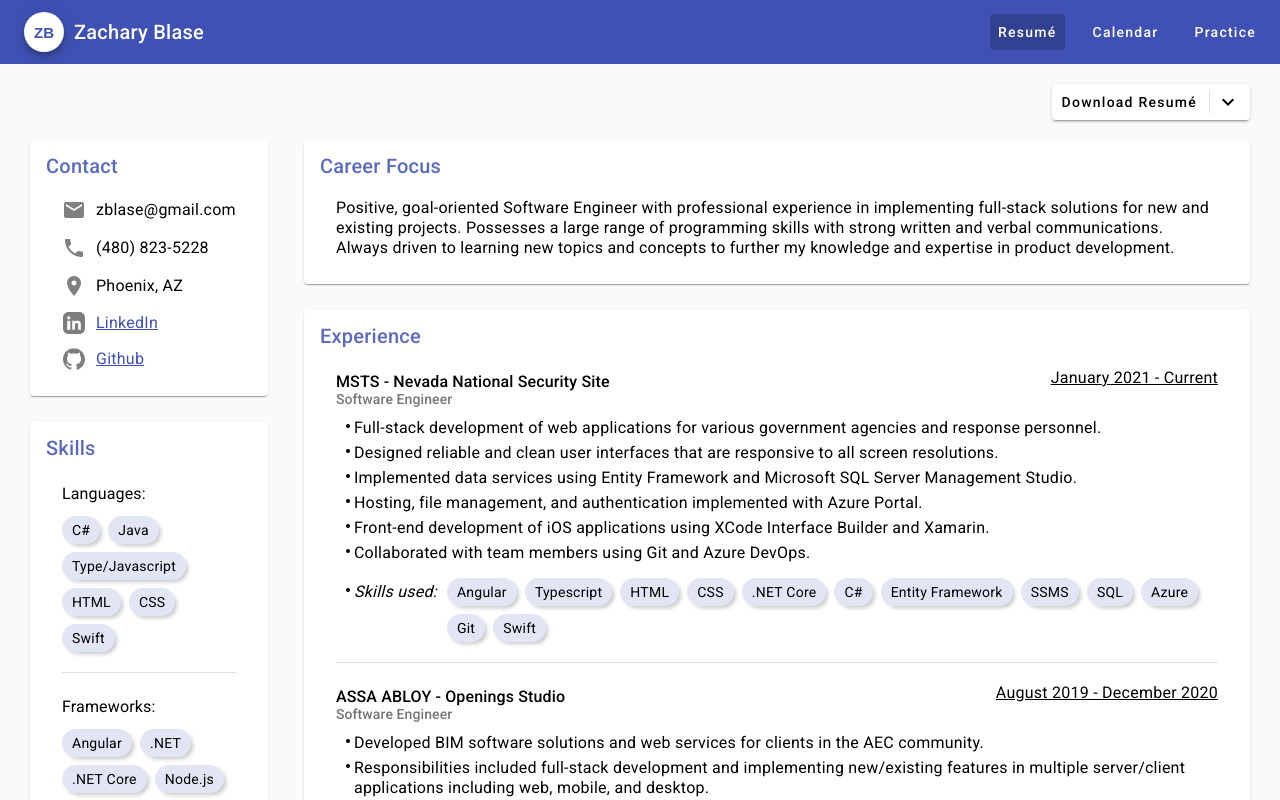
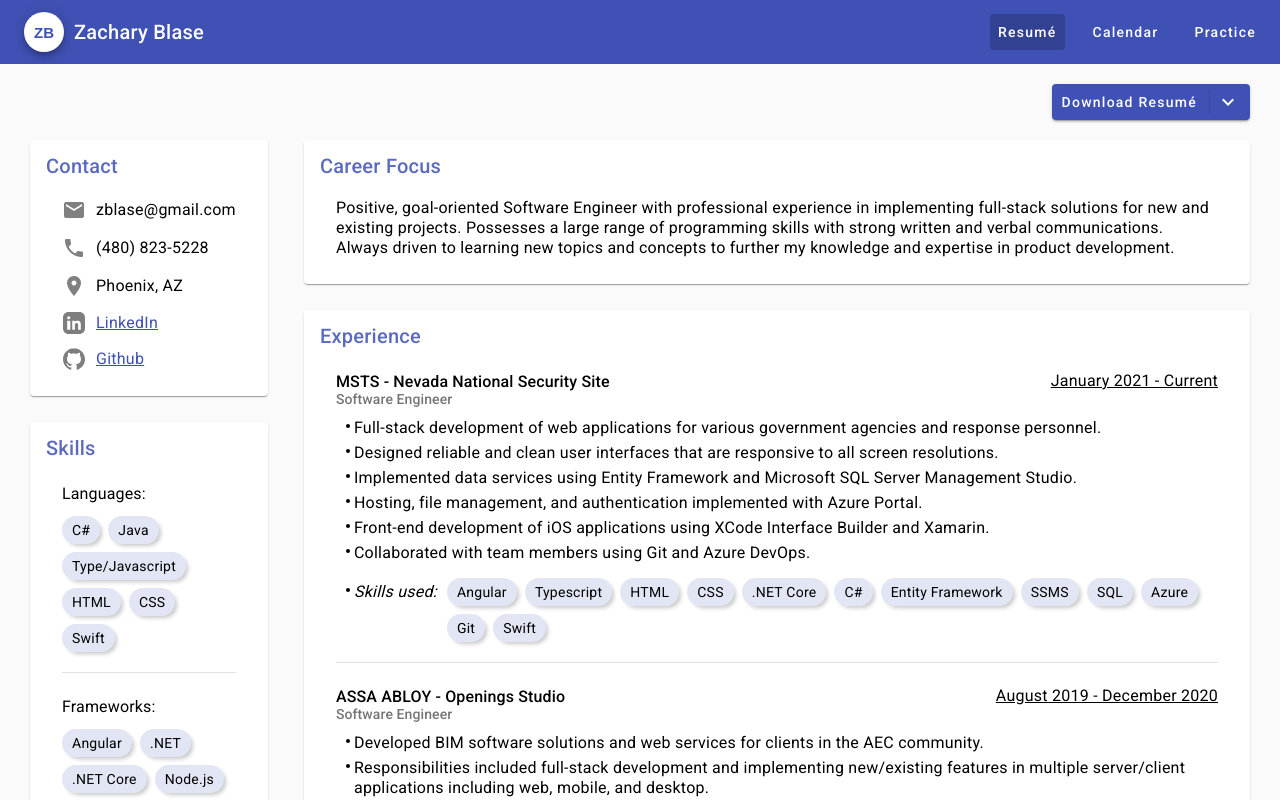
Before and after one commit to zblase/ZackPortfolioClient, an Angular app: page /home in a window 1280 px wide. Built offline with nearby package versions, Linux system fonts and the light colour scheme.

Commit message:
fixed calendar bugs

```diff
--- a/src/app/calendar/calendar-day/calendar-day.component.css
+++ b/src/app/calendar/calendar-day/calendar-day.component.css
@@ -44,3 +44,24 @@
     background-size: 100%;
     border: solid 1px rgba(63, 81, 181, 0.1);
 }
+
+.slot-title {
+    font-weight: 600;
+    font-size: 13px;
+}
+
+.slot-time {
+    font-size: 12px;
+    margin-top: -5px;
+    white-space: nowrap;
+}
+
+@media(max-height: 1750px) {
+    .slot-title {
+        font-size: 11px;
+    }
+    .slot-time {
+        font-size: 10px;
+        margin-top: -8px;
+    }
+}
--- a/src/app/calendar/calendar-day/calendar-day.component.html
+++ b/src/app/calendar/calendar-day/calendar-day.component.html
@@ -25,17 +25,13 @@
         *ngFor="let time of slots; let index = index;"
         [ngStyle]="{
           'grid-row': time.start + '/' + time.end,
-          'padding': time.end - time.start > 1 ? '1px' : '',
           'border-top': time.time % 1 == 0 ? 'dashed 1px #eaeaea': ''
         }">
-        <div [ngClass]="time.class" style="flex: 1; height: calc(100% - 2px);">
-          <div *ngIf="time.class.includes('new-event')" style="display: flex; flex-direction: column; padding: 3px; gap: 1px;">
-            <label style="font-weight: 600; font-size: 13px;">New Event</label>
-            <label style="font-size: 12px; margin-top: -5px;">{{getSlotTime()}}</label>
+        <div [ngClass]="time.class" style="height: calc(100% - 2px);">
+          <div *ngIf="time.class.includes('new-event')" style="display: flex; flex-direction: column; padding-left: 4px;">
+            <label class="slot-title">New Event</label>
+            <label class="slot-time">{{getSlotTime()}}</label>
           </div>
-          <!--<div *ngIf="!time.class.includes('new-event')" style="font-size: 9px; display: flex; flex-direction: column; padding: 3px; gap: 1px;">
-            <label>{{time.time}} - {{time.start}}/{{time.end}}</label>
-          </div>-->
         </div>
       </div>
     </div>
--- a/src/app/calendar/calendar-dialog/calendar-dialog.component.html
+++ b/src/app/calendar/calendar-dialog/calendar-dialog.component.html
@@ -1,5 +1,5 @@
-<div style="display: flex; justify-content: center">
-  <mat-spinner *ngIf="loading"></mat-spinner>
+<div *ngIf="loading" style="display: flex; justify-content: center; padding: 40px 0px;">
+  <mat-spinner></mat-spinner>
 </div>
 
 <div *ngIf="!loading" style="max-height: 100%; height: 100%; display: flex; flex-flow: column nowrap; padding-top: 20px;">
--- a/src/app/calendar/calendar.component.ts
+++ b/src/app/calendar/calendar.component.ts
@@ -271,7 +271,6 @@
   }
 
   offsetCalendar(multiplier: number) {
-    console.log(this.currStart)
     switch (this.calType) {
       case 0:
         this.currStart.setDate(this.currStart.getDate() + 1 * multiplier);
@@ -401,8 +400,6 @@
     end.setMonth(date.getMonth());
     end.setDate(date.getDate());
 
-    console.log(this.form.get('details')?.value);
-
     const newEvent: CalendarEvent = {
       summary: this.form.get('firstName')?.value + ' ' + this.form.get('lastName')?.value + ' & Zack Blase',
       description: this.form.get('details')?.value,
@@ -424,7 +421,6 @@
       number: this.form.get('number')?.value
     }
 
-
     this.calendarService.createEvent(newEvent, this.files);
     const dialogRef = this.dialog.open(CalendarDialogComponent, {
       data: newEvent,
@@ -439,7 +435,7 @@
         'email': '',
         'details': '',
         'attachments': null,
-        'date': new Date(),
+        'date': date,
         'startTime': null,
         'endTime': null
       });
--- a/src/app/home/home.component.css
+++ b/src/app/home/home.component.css
@@ -46,8 +46,21 @@
     background-color: pink;
 }
 
-.cardWrapper {
-    display: flex; flex-flow: row nowrap; gap: 36px; margin-top: 20px;
+.card-wrapper {
+    display: flex; flex-flow: row nowrap; row-gap: 26px; column-gap: 36px; margin-top: 20px;
+}
+
+.title-wrapper {
+    display: flex;
+    justify-content: space-between;
+    margin-bottom: 8px;
+    flex-flow: row wrap;
+}
+
+.title-wrapper label {
+    white-space: nowrap;
+    margin-bottom: 10px;
+    margin-top: 3px;
 }
 
 ::ng-deep .mdc-dialog__surface {
--- a/src/app/home/home.component.html
+++ b/src/app/home/home.component.html
@@ -1,7 +1,7 @@
 
 <div style="padding: 20px 30px;">
     <div style="display: flex; justify-content: flex-end;">
-      <button mat-raised-button style="padding: 0 10px;" [matMenuTriggerFor]="formatMenu">
+      <button mat-raised-button style="padding: 0 10px;" [matMenuTriggerFor]="formatMenu" color="primary">
         <div style="display: flex; align-items: center;">
           Download Resum&#233;
           <!--<mat-divider [vertical]="true" style="margin: 0 4px 0 10px;"></mat-divider>-->
@@ -22,7 +22,7 @@
       </mat-menu>
     </div>
 
-    <div class="cardWrapper">
+    <div class="card-wrapper">
       <div style="display: flex; flex-flow: column nowrap; gap: 26px;">
         <div>
           <mat-card>
@@ -162,7 +162,7 @@
           <mat-card-content>
             <div style="display: flex; flex-flow:column nowrap; gap: 20px;">
               <div>
-                <div style="display: flex; justify-content: space-between; margin-bottom: 8px;">
+                <div class="title-wrapper">
                   <div>
                     <h3 style="font-weight: 500;">MSTS - Nevada National Security Site</h3>
                     <mat-card-subtitle>Software Engineer</mat-card-subtitle>
@@ -224,7 +224,7 @@
               <mat-divider></mat-divider>
 
               <div>
-                <div style="display: flex; justify-content: space-between; margin-bottom: 8px;">
+                <div class="title-wrapper">
                   <div>
                     <h3 style="font-weight: 500;">ASSA ABLOY - Openings Studio</h3>
                     <mat-card-subtitle>Software Engineer</mat-card-subtitle>
@@ -278,7 +278,7 @@
               <mat-divider></mat-divider>
 
               <div>
-                <div style="display: flex; justify-content: space-between; margin-bottom: 8px;">
+                <div class="title-wrapper">
                   <div>
                     <h3 style="font-weight: 500;">Speedway Motors</h3>
                     <mat-card-subtitle>Web Developer (Internship)</mat-card-subtitle>
@@ -330,7 +330,7 @@
           <mat-card-title style="color: #3f51b5; opacity: 0.85;">Education</mat-card-title>
 
           <mat-card-content>
-            <div style="display: flex; justify-content: space-between; margin-bottom: 12px;">
+            <div class="title-wrapper">
               <h3 style="font-weight: 500;">University of Nebraska-Lincoln</h3>
 
               <label style="text-decoration: underline;">August 2014 - July 2019</label>
@@ -382,14 +382,14 @@
               <mat-divider></mat-divider>
 
               <div>
-                <div style="display: flex; justify-content: space-between; margin-bottom: 8px;">
+                <div class="title-wrapper">
                   <div>
                     <h3 style="font-weight: 500;">Pokedia</h3>
                     <mat-card-subtitle>Mobile Application</mat-card-subtitle>
                   </div>
 
                   <div class="bullet-label" style="color: rgba(63, 81, 181, 1); cursor: pointer;" (click)="openImageDialog(pokediaImgs)">
-                    <mat-icon style="font-size: 22px;">camera_alt</mat-icon>
+                    <mat-icon style="font-size: 22px; margin-top: 3px;">camera_alt</mat-icon>
                     <label style="cursor: pointer; text-decoration: underline;">Screenshots</label>
                   </div>
                 </div>
--- a/src/styles.css
+++ b/src/styles.css
@@ -190,7 +190,7 @@
     color:#9c9c9c !important;
   }
 
-  .cardWrapper {
+  .card-wrapper {
     flex-flow: column-reverse nowrap !important;
   }
 }
```
Also changed, not shown: src/assets/BusyEventBackground-01.png.
